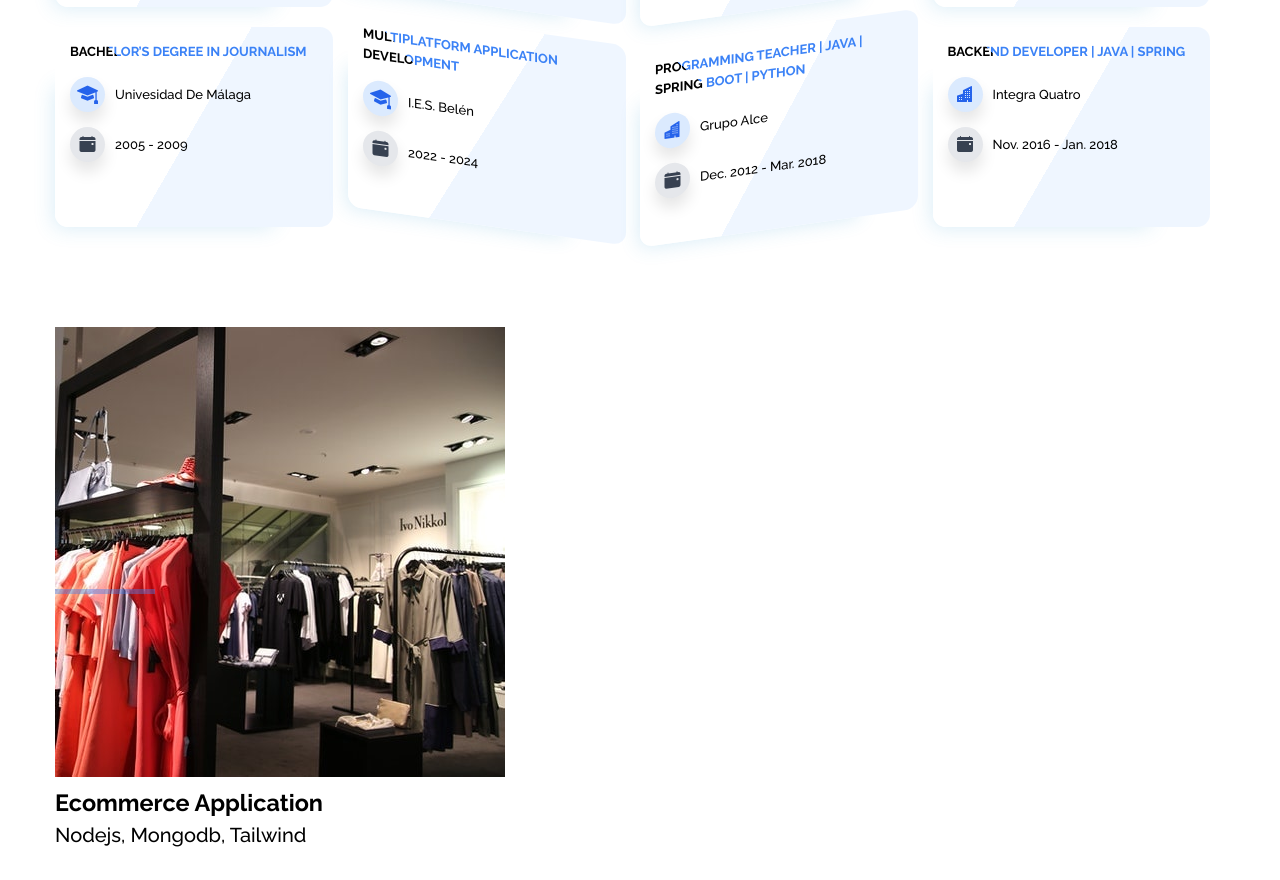
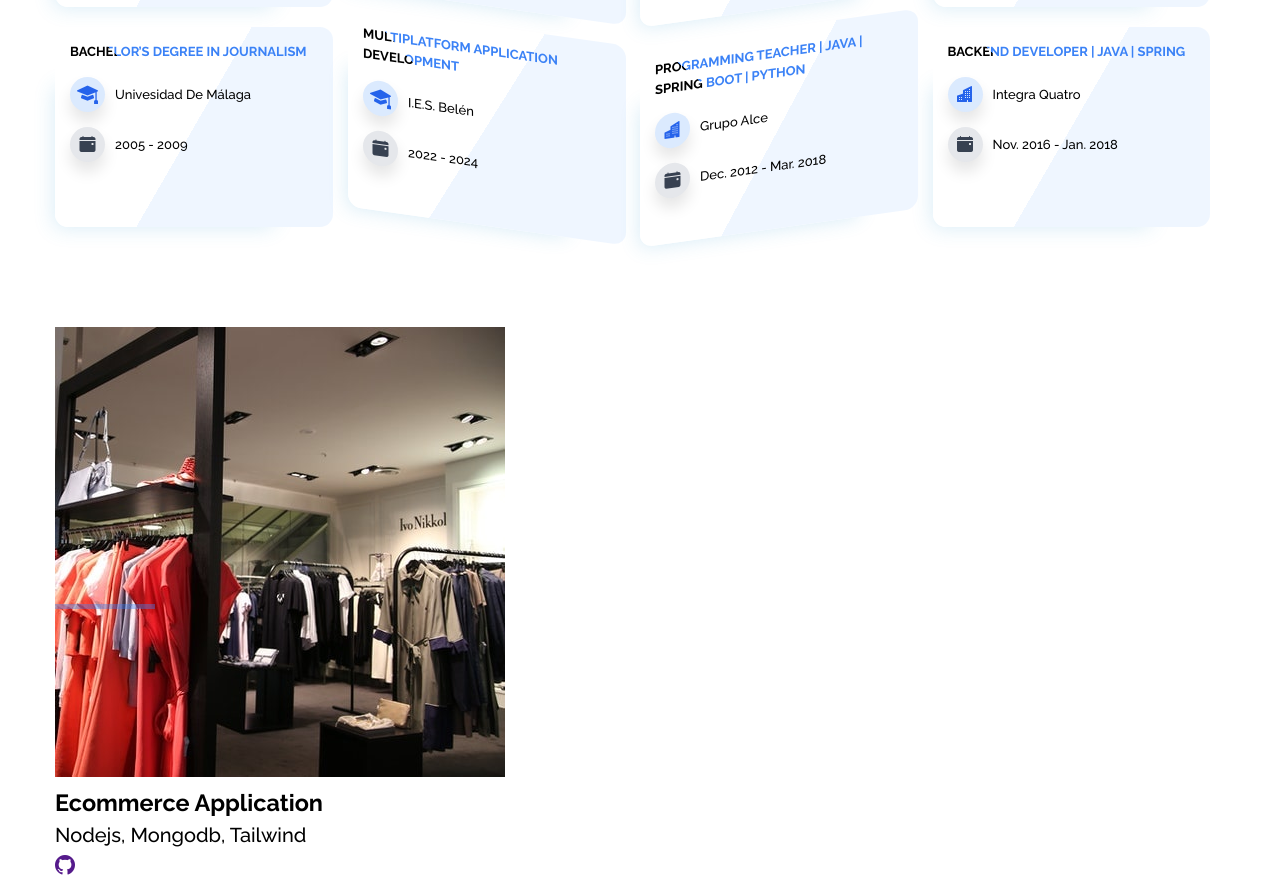
Before and after one commit to PublioElio/portfolio-sass-nodejs, a website: page index.html in a window 1280 px wide. Shown: the part 1641-2521 px from the top of the page. Before the commit the page ends 2491 px from the top, so only its background shows below. Drawn offline with nearby package versions, Linux system fonts and the light colour scheme.

Commit message:
Update index.html

```diff
--- a/index.html
+++ b/index.html
@@ -578,7 +578,7 @@
                   </div>
                   <!-- Close pojects__card__layer_contents-->
                   <div class="projects__card__layer__link">
-                    <a href=""></a>
+                    <a href=""><i class="bi bi-github"></i></a>
                   </div>
                   <!-- Close pojects__card__layer_link-->
                 </div>
```
